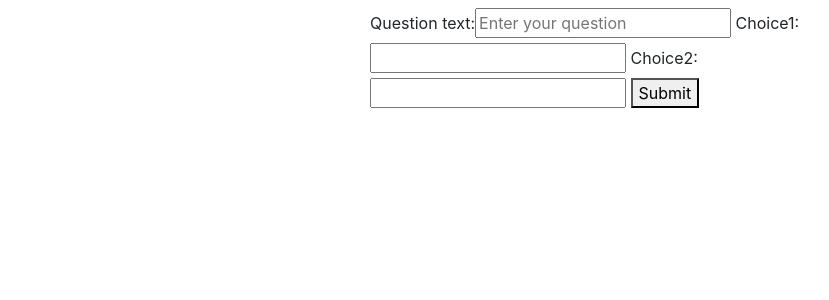
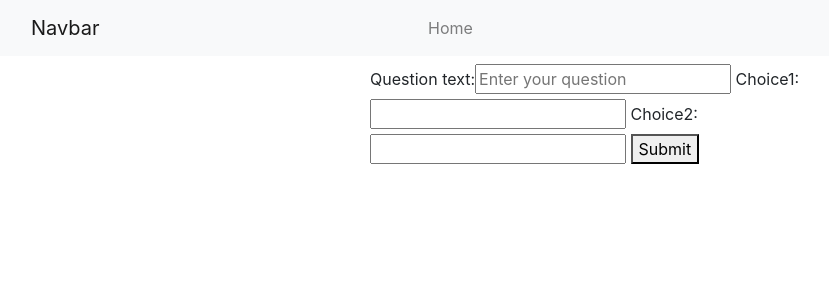
Before and after one commit to girishsontakke/Django-polling-app, a Django app: page /poll/new/ in a window 1280 px wide. Shown: the top 300 px of the page, without its empty margins (0-829 px from the left). Run offline with Django 3.2, Linux system fonts and the light colour scheme; some libraries are stand-ins or nearby versions.

Commit message:
add navigation bar

```diff
--- a/templates/base.html
+++ b/templates/base.html
@@ -1,22 +1,46 @@
+{% load static %}
 <!DOCTYPE html>
 <html lang="en">
   <head>
-  <meta charset="utf-8">
-      <meta name="viewport" content="width=device-width, initial-scale=1, shrink-to-fit=no">
+    <meta charset="utf-8" />
+    <meta
+      name="viewport"
+      content="width=device-width, initial-scale=1, shrink-to-fit=no"
+    />
 
     <!-- Bootstrap CSS -->
-      <link rel="stylesheet" href="https://stackpath.bootstrapcdn.com/bootstrap/4.3.1/css/bootstrap.min.css" integrity="sha384-ggOyR0iXCbMQv3Xipma34MD+dH/1fQ784/j6cY/iJTQUOhcWr7x9JvoRxT2MZw1T" crossorigin="anonymous">
-  <title>Django Polling App
-  {% block title %}
-  {% endblock title %}
-  </title>
+    <link
+      rel="stylesheet"
+      href="https://stackpath.bootstrapcdn.com/bootstrap/4.3.1/css/bootstrap.min.css"
+      integrity="sha384-ggOyR0iXCbMQv3Xipma34MD+dH/1fQ784/j6cY/iJTQUOhcWr7x9JvoRxT2MZw1T"
+      crossorigin="anonymous"
+    />
+    <title>Django Polling App {% block title %} {% endblock title %}</title>
   </head>
   <body>
+    <nav class="navbar navbar-expand-lg navbar-light bg-light">
+      <div class="container-fluid">
+        <a class="navbar-brand" href={% url 'polls:index' %}>Navbar</a>
+
+        <div class="collapse navbar-collapse offset-3" id="navbarSupportedContent">
+          <ul class="navbar-nav me-auto mb-2 mb-lg-0">
+            <li class="nav-item">
+              <a class="nav-link" aria-current="page" href={% url 'polls:index' %}>Home</a>
+            </li>
+            {% if user.is_staff %}
+              <li class="nav-item">
+                <a class="nav-link" href={% url 'polls:create' %}>New Poll</a>
+              </li>
+            {% endif %}
+
+          </ul>
+        </div>
+      </div>
+    </nav>
     <div class="container">
       <div class="row">
-      <div class="col-md-6 pt-2 m-auto ">
-        {% block content %}
-        {% endblock content %}
+        <div class="col-md-6 pt-2 m-auto">
+          {% block content %} {% endblock content %}
         </div>
       </div>
     </div>
```
Lines whose indentation alone changed are shown as unchanged.
